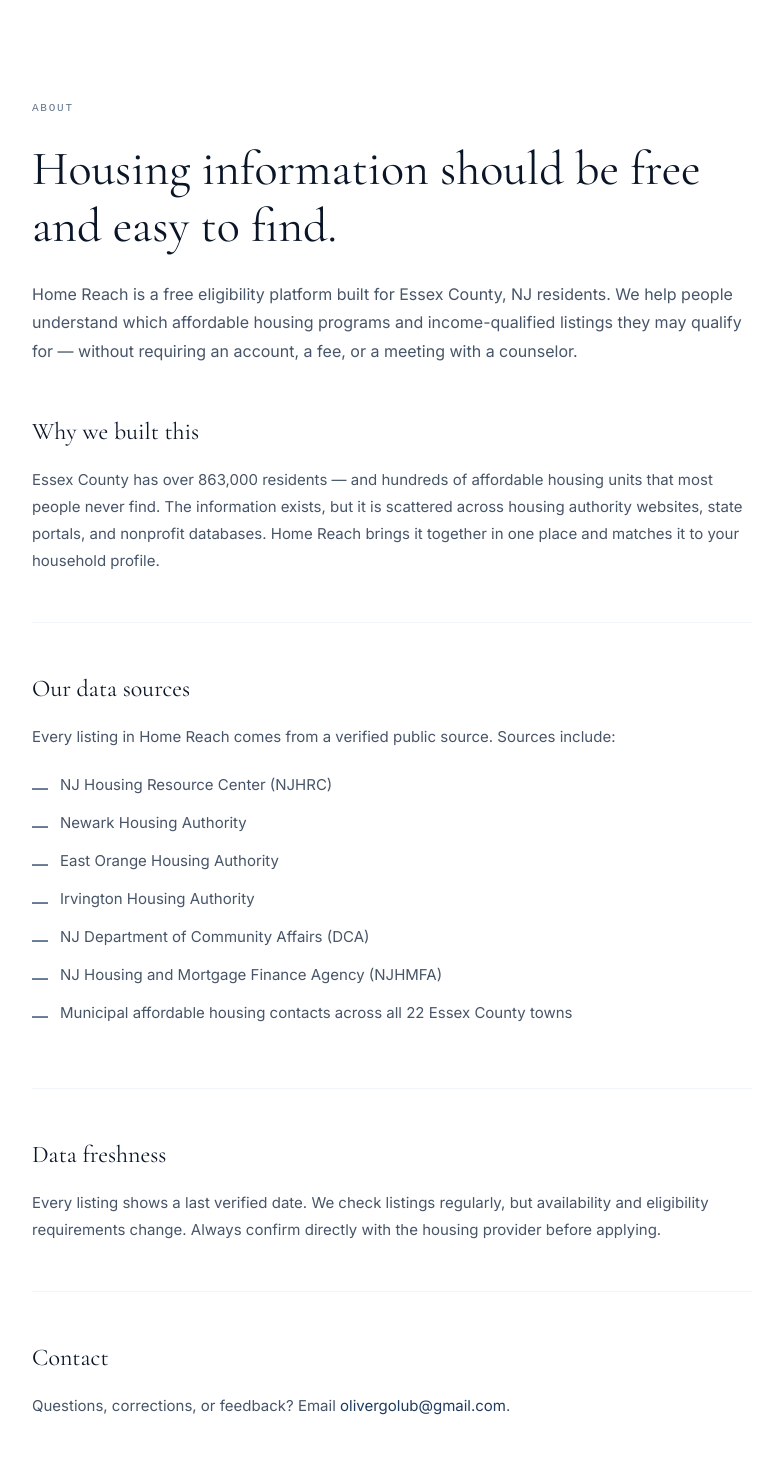
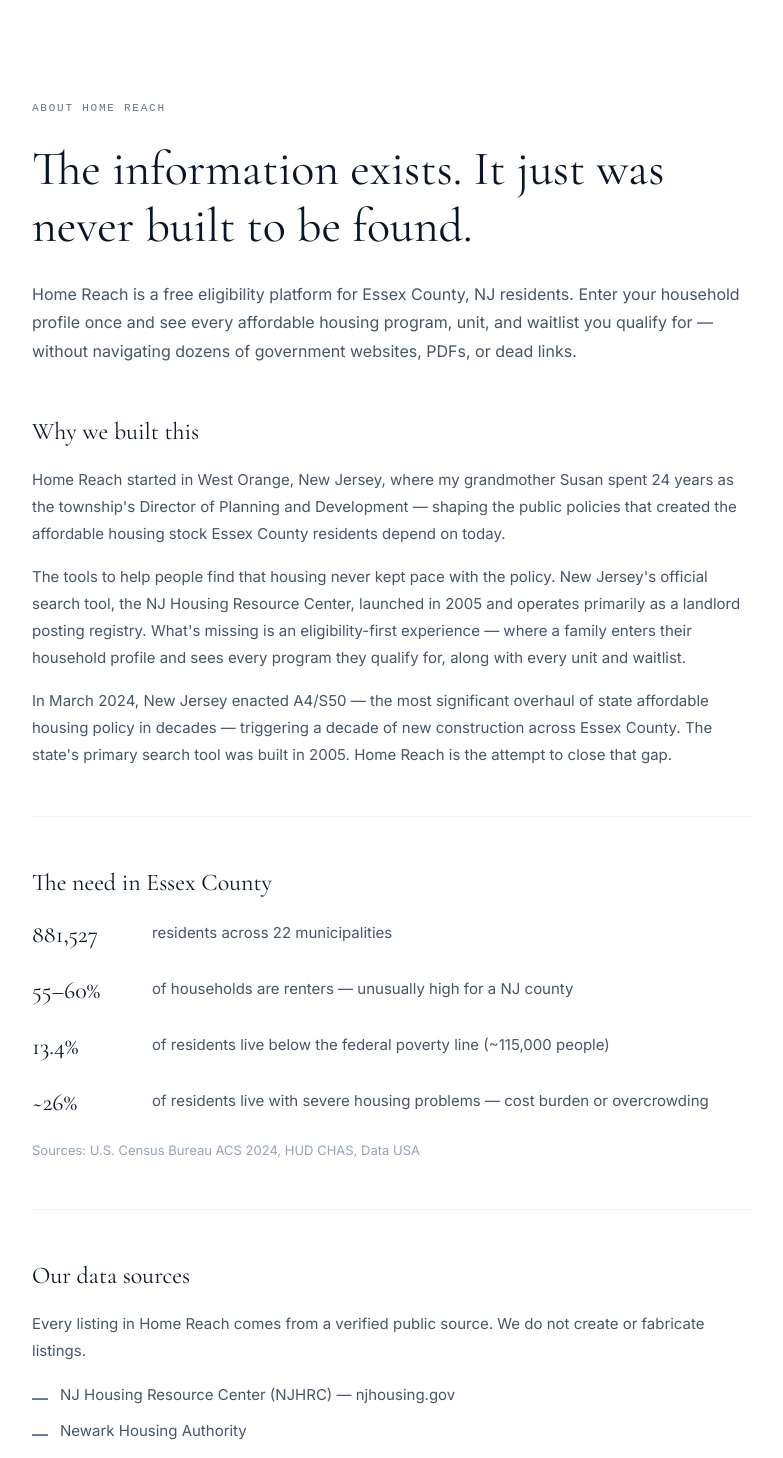
Before and after one commit to olivergolub-dev/Affordable-Home, a Next.js app in the folder affordable-home-app/: page /about in a window 1280 px wide. Shown: the top 1458 px of the page, without its empty margins (248-1031 px from the left). Built offline with nearby package versions, Linux system fonts and the light colour scheme.

Commit message:
Update about page with real brand story and Essex County data

```diff
--- a/affordable-home-app/src/app/about/page.tsx
+++ b/affordable-home-app/src/app/about/page.tsx
@@ -2,29 +2,48 @@
   return (
     <main style={{ backgroundColor: '#FFFFFF', minHeight: '100vh', padding: 'clamp(60px, 10vw, 100px) clamp(20px, 5vw, 48px)' }}>
       <div style={{ maxWidth: 720, margin: '0 auto' }}>
-        <p style={{ fontSize: 11, fontFamily: 'monospace', color: '#64748B', letterSpacing: '0.16em', marginBottom: 24 }}>ABOUT</p>
-        <h1 style={{ fontFamily: 'var(--font-dm-serif)', fontSize: 'clamp(2rem, 4vw, 3rem)', color: '#0A1628', marginBottom: 24, lineHeight: 1.2 }}>Housing information should be free and easy to find.</h1>
-        <p style={{ fontSize: 16, color: '#475569', lineHeight: 1.8, marginBottom: 48 }}>Home Reach is a free eligibility platform built for Essex County, NJ residents. We help people understand which affordable housing programs and income-qualified listings they may qualify for — without requiring an account, a fee, or a meeting with a counselor.</p>
+        <p style={{ fontSize: 11, fontFamily: 'monospace', color: '#64748B', letterSpacing: '0.16em', marginBottom: 24 }}>ABOUT HOME REACH</p>
+        <h1 style={{ fontFamily: 'var(--font-dm-serif)', fontSize: 'clamp(2rem, 4vw, 3rem)', color: '#0A1628', marginBottom: 24, lineHeight: 1.2 }}>The information exists. It just was never built to be found.</h1>
+        <p style={{ fontSize: 16, color: '#475569', lineHeight: 1.8, marginBottom: 48 }}>Home Reach is a free eligibility platform for Essex County, NJ residents. Enter your household profile once and see every affordable housing program, unit, and waitlist you qualify for — without navigating dozens of government websites, PDFs, or dead links.</p>
 
         <div style={{ marginBottom: 48, paddingBottom: 48, borderBottom: '1px solid #F1F5F9' }}>
           <h2 style={{ fontFamily: 'var(--font-dm-serif)', fontSize: '1.5rem', color: '#0A1628', marginBottom: 16 }}>Why we built this</h2>
-          <p style={{ fontSize: 15, color: '#475569', lineHeight: 1.8 }}>Essex County has over 863,000 residents — and hundreds of affordable housing units that most people never find. The information exists, but it is scattered across housing authority websites, state portals, and nonprofit databases. Home Reach brings it together in one place and matches it to your household profile.</p>
+          <p style={{ fontSize: 15, color: '#475569', lineHeight: 1.8, marginBottom: 16 }}>Home Reach started in West Orange, New Jersey, where my grandmother Susan spent 24 years as the township's Director of Planning and Development — shaping the public policies that created the affordable housing stock Essex County residents depend on today.</p>
+          <p style={{ fontSize: 15, color: '#475569', lineHeight: 1.8, marginBottom: 16 }}>The tools to help people find that housing never kept pace with the policy. New Jersey's official search tool, the NJ Housing Resource Center, launched in 2005 and operates primarily as a landlord posting registry. What's missing is an eligibility-first experience — where a family enters their household profile and sees every program they qualify for, along with every unit and waitlist.</p>
+          <p style={{ fontSize: 15, color: '#475569', lineHeight: 1.8 }}>In March 2024, New Jersey enacted A4/S50 — the most significant overhaul of state affordable housing policy in decades — triggering a decade of new construction across Essex County. The state's primary search tool was built in 2005. Home Reach is the attempt to close that gap.</p>
+        </div>
+
+        <div style={{ marginBottom: 48, paddingBottom: 48, borderBottom: '1px solid #F1F5F9' }}>
+          <h2 style={{ fontFamily: 'var(--font-dm-serif)', fontSize: '1.5rem', color: '#0A1628', marginBottom: 16 }}>The need in Essex County</h2>
+          {[
+            { stat: '881,527', label: 'residents across 22 municipalities' },
+            { stat: '55–60%', label: 'of households are renters — unusually high for a NJ county' },
+            { stat: '13.4%', label: 'of residents live below the federal poverty line (~115,000 people)' },
+            { stat: '~26%', label: 'of residents live with severe housing problems — cost burden or overcrowding' },
+          ].map(({ stat, label }) => (
+            <div key={label} style={{ display: 'flex', gap: 20, marginBottom: 20, alignItems: 'flex-start' }}>
+              <span style={{ fontFamily: 'var(--font-dm-serif)', fontSize: '1.5rem', color: '#0A1628', minWidth: 100 }}>{stat}</span>
+              <p style={{ fontSize: 15, color: '#475569', lineHeight: 1.6, margin: 0, paddingTop: 4 }}>{label}</p>
+            </div>
+          ))}
+          <p style={{ fontSize: 13, color: '#94A3B8', marginTop: 8 }}>Sources: U.S. Census Bureau ACS 2024, HUD CHAS, Data USA</p>
         </div>
 
         <div style={{ marginBottom: 48, paddingBottom: 48, borderBottom: '1px solid #F1F5F9' }}>
           <h2 style={{ fontFamily: 'var(--font-dm-serif)', fontSize: '1.5rem', color: '#0A1628', marginBottom: 16 }}>Our data sources</h2>
-          <p style={{ fontSize: 15, color: '#475569', lineHeight: 1.8, marginBottom: 24 }}>Every listing in Home Reach comes from a verified public source. Sources include:</p>
+          <p style={{ fontSize: 15, color: '#475569', lineHeight: 1.8, marginBottom: 20 }}>Every listing in Home Reach comes from a verified public source. We do not create or fabricate listings.</p>
           {[
-            'NJ Housing Resource Center (NJHRC)',
+            'NJ Housing Resource Center (NJHRC) — njhousing.gov',
             'Newark Housing Authority',
             'East Orange Housing Authority',
-            'Irvington Housing Authority',
+            'Irvington Township Housing Authority',
             'NJ Department of Community Affairs (DCA)',
             'NJ Housing and Mortgage Finance Agency (NJHMFA)',
             'Municipal affordable housing contacts across all 22 Essex County towns',
+            'HUD open data portal',
           ].map(source => (
-            <div key={source} style={{ display: 'flex', alignItems: 'flex-start', gap: 12, marginBottom: 12 }}>
-              <span style={{ color: '#1E3A5F', marginTop: 2 }}>—</span>
+            <div key={source} style={{ display: 'flex', alignItems: 'flex-start', gap: 12, marginBottom: 10 }}>
+              <span style={{ color: '#1E3A5F', marginTop: 2, flexShrink: 0 }}>—</span>
               <p style={{ fontSize: 15, color: '#475569', margin: 0 }}>{source}</p>
             </div>
           ))}
@@ -32,7 +51,7 @@
 
         <div style={{ marginBottom: 48, paddingBottom: 48, borderBottom: '1px solid #F1F5F9' }}>
           <h2 style={{ fontFamily: 'var(--font-dm-serif)', fontSize: '1.5rem', color: '#0A1628', marginBottom: 16 }}>Data freshness</h2>
-          <p style={{ fontSize: 15, color: '#475569', lineHeight: 1.8 }}>Every listing shows a last verified date. We check listings regularly, but availability and eligibility requirements change. Always confirm directly with the housing provider before applying.</p>
+          <p style={{ fontSize: 15, color: '#475569', lineHeight: 1.8 }}>Every listing shows a last verified date. Availability and eligibility requirements change — always confirm directly with the housing provider before applying. Home Reach is an informational tool, not a housing application portal.</p>
         </div>
 
         <div style={{ marginBottom: 48 }}>
```
